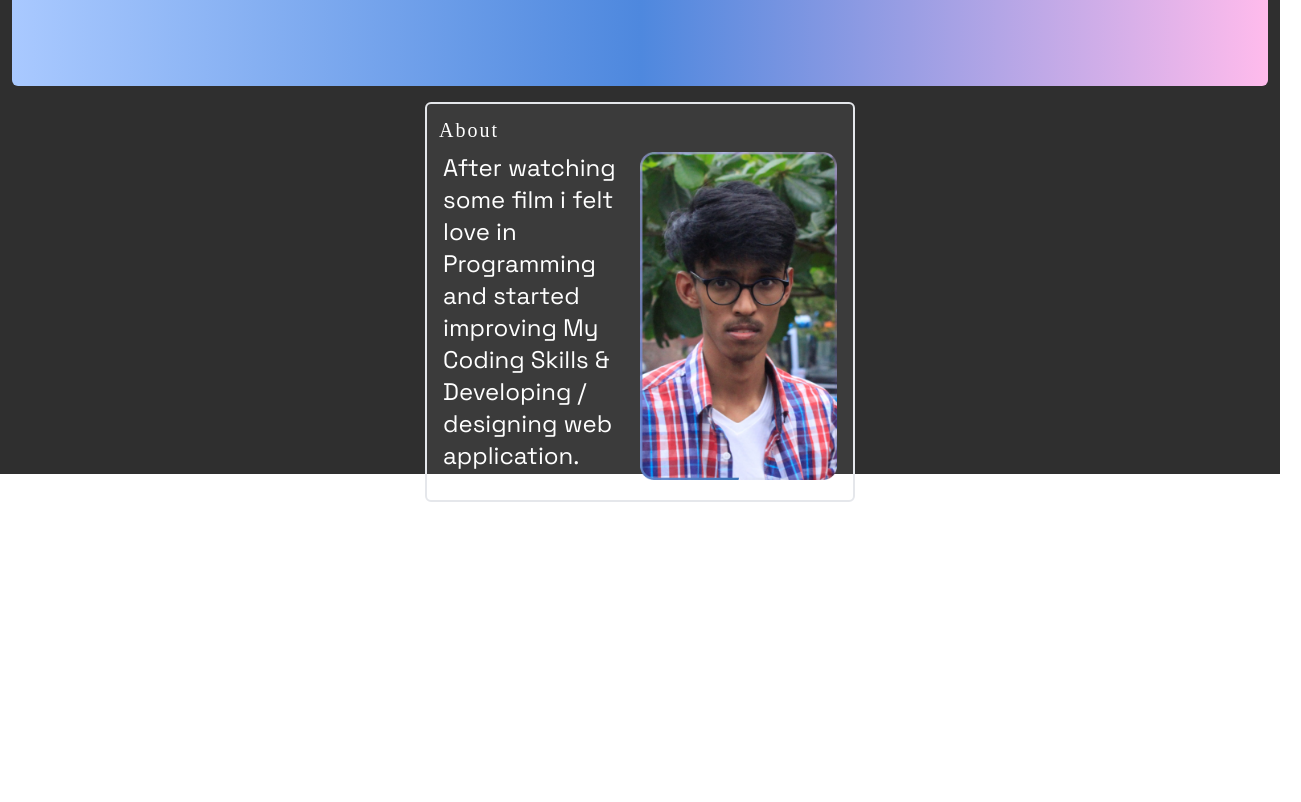
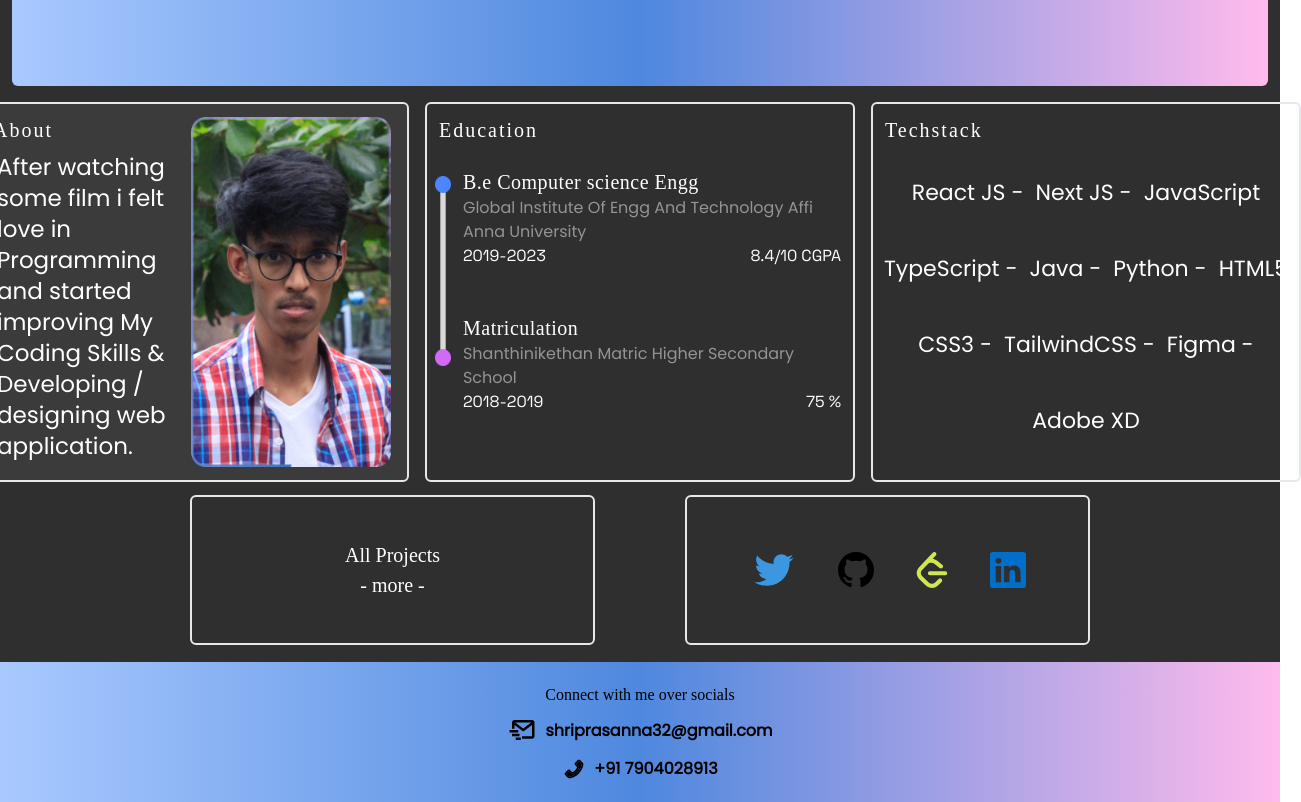
Before and after one commit to shrix1/protfolio-app, a Next.js app: page / in a window 1280 px wide. Shown: the part 326-1128 px from the top of the page, 1301 px wide, since content can reach past the window. Before the commit the page ends 828 px from the top, so only its background shows below. Built offline with nearby package versions, Linux system fonts and the light colour scheme; a web font is replaced by a local one.

Commit message:
done main page

```diff
--- a/app/About.tsx
+++ b/app/About.tsx
@@ -3,11 +3,17 @@ import Image from "next/image";
 
 const About = () => {
   return (
-    <div className="border-2 h-[400px] w-[100%] rounded-md bg-[rgba(255,255,255,0.06)] lg:w-[430px]">
+    <div
+      className="border-2 h-[380px] w-[100%] rounded-md bg-[rgba(255,255,255,0.06)]
+    lg:w-[430px]"
+    >
       <h1 className="p-3 text-xl text-white tracking-widest">About</h1>
 
-      <div className=" h-[340px] flex p-4 justify-between ">
-        <h1 className="text-xl font-sp text-white w-[150px] lg:w-[200px] lg:text-2xl lg:-mt-[20px]  ">
+      <div className=" h-[340px] flex p-4 justify-between">
+        <h1
+          className="text-xl font-pop text-white w-[150px] lg:w-[200px]
+        lg:text-[23px] lg:-mt-[20px] md:text-[24px] md:leading-[31px] "
+        >
           After watching some film i felt love in Programming and started
           improving My Coding Skills & Developing / designing web application.{" "}
         </h1>
@@ -15,9 +21,9 @@ const About = () => {
         <Image
           src="/photo.png"
           alt="sasa"
-          width={160}
-          height={200}
-          className="rounded-md -mt-[20px] lg:w-[200px]"
+          width={170}
+          height={100}
+          className="rounded-md -mt-[55px] lg:w-[200px] h-[350px]"
           priority
         />
       </div>
--- /dev/null
+++ b/app/Education.tsx
@@ -0,0 +1,48 @@
+import React from "react";
+import Image from "next/image";
+
+const Education = () => {
+  return (
+    <div className="border-2 h-[380px] w-[100%] rounded-md lg:w-[430px] text-white">
+      <h1 className="p-3 text-xl text-white tracking-widest">Education</h1>
+
+      <div className="flex">
+        <Image
+          src="/education.png"
+          alt="sasa"
+          width={20}
+          height={10}
+          className="h-[190px] mt-5 ml-2"
+          priority
+        />
+        <section className="p-3 flex justify-between flex-col h-[270px]">
+          {/* college */}
+          <div>
+            <h1 className="text-xl tracking-wide">B.e Computer science Engg</h1>
+            <h1 className="font-pop text-[#ffffff7c] capitalize">
+              global institute of engg and Technology affi Anna University{" "}
+            </h1>
+            <div className="flex justify-between font-sp ">
+              <h1>2019-2023 </h1>
+              <h1>8.4/10 CGPA</h1>
+            </div>
+          </div>
+
+          {/* school */}
+          <div>
+            <h1 className="text-xl tracking-wide">Matriculation</h1>
+            <h1 className="font-pop text-[#ffffff7c] capitalize">
+              Shanthinikethan Matric Higher Secondary School
+            </h1>
+            <div className="flex justify-between font-sp">
+              <h1>2018-2019 </h1>
+              <h1> 75 %</h1>
+            </div>
+          </div>
+        </section>
+      </div>
+    </div>
+  );
+};
+
+export default Education;
--- /dev/null
+++ b/app/Footer.tsx
@@ -0,0 +1,29 @@
+import Link from "next/link";
+import React from "react";
+import { BiMailSend } from "react-icons/bi";
+import { AiTwotonePhone } from "react-icons/ai";
+
+const Footer = () => {
+  return (
+    <div
+      className="w-full h-[140px] flex flex-col justify-center items-center gap-3"
+      id="grad"
+    >
+      <h1 className="text-[16px]">Connect with me over socials</h1>
+      <Link href="/">
+        <div className="font-pop font-semibold flex gap-2">
+          <BiMailSend className="text-3xl -mt-1" />
+          <h1>shriprasanna32@gmail.com</h1>
+        </div>
+      </Link>
+      <Link href="/">
+        <div className="font-pop font-semibold flex gap-2">
+          <AiTwotonePhone className="text-2xl" />
+          <h1 className="">+91 7904028913</h1>{" "}
+        </div>
+      </Link>
+    </div>
+  );
+};
+
+export default Footer;
--- /dev/null
+++ b/app/Others.tsx
@@ -0,0 +1,43 @@
+import Link from "next/link";
+import React from "react";
+import { BsGithub, BsLinkedin } from "react-icons/bs";
+import { AiOutlineTwitter } from "react-icons/ai";
+import { SiLeetcode } from "react-icons/si";
+
+const Others = () => {
+  return (
+    <div
+      className="h-[190px] w-[100%] rounded-md text-white lg:h-[160px]
+    flex justify-between items-center lg:w-[900px]"
+    >
+      <div
+        className="border-2 w-[45%] h-[150px] rounded-md flex
+      justify-center items-center flex-col"
+      >
+        <h1 className="text-[20px] text-center">All Projects</h1>
+        <h1 className="text-[20px] text-center"> - more -</h1>
+      </div>
+
+      {/* Links */}
+      <div
+        className="border-2 w-[45%] h-[150px] rounded-md flex justify-center items-center flex-wrap
+        text-4xl p-3 gap-[40px]"
+      >
+        <Link href="">
+          <AiOutlineTwitter className="text-[#3d97e0] text-5xl" />
+        </Link>
+        <Link href="">
+          <BsGithub className=" text-[#000000]" />
+        </Link>
+        <Link href="">
+          <SiLeetcode className=" text-[#cfe64f]" />
+        </Link>
+        <Link href="">
+          <BsLinkedin className=" text-[#006fca]" />
+        </Link>
+      </div>
+    </div>
+  );
+};
+
+export default Others;
--- /dev/null
+++ b/app/Techstack.tsx
@@ -0,0 +1,27 @@
+import React from "react";
+
+const Techstack = () => {
+  return (
+    <div className="border-2 h-[380px] w-[100%] rounded-md lg:w-[430px] text-white">
+      <h1 className="p-3 text-xl text-white tracking-widest">Techstack</h1>
+      <div
+        className="font-pop flex flex-wrap items-center justify-center h-[300px]
+      gap-3 text-[22px] w-[100%] p-1"
+      >
+        <h1>React JS - </h1>
+        <h1>Next JS - </h1>
+        <h1>JavaScript </h1>
+        <h1>TypeScript - </h1>
+        <h1>Java - </h1>
+        <h1>Python - </h1>
+        <h1>HTML5</h1>
+        <h1>CSS3 - </h1>
+        <h1>TailwindCSS - </h1>
+        <h1>Figma - </h1>
+        <h1>Adobe XD</h1>
+      </div>
+    </div>
+  );
+};
+
+export default Techstack;
--- a/app/page.tsx
+++ b/app/page.tsx
@@ -1,14 +1,16 @@
 import Image from "next/image";
-import { Poppins } from "@next/font/google";
 import Nav from "./Nav";
 import HeaderContent from "./HeaderContent";
 import About from "./About";
-
-const pop = Poppins({ weight: "300" });
+import Education from "./Education";
+import Techstack from "./Techstack";
+import Other from "./Others";
+import Footer from "./Footer";
 
 export default function Home() {
   return (
-    <main className="bg-[#2F2F2F] w-screen h-screen p-3">
+    <>
+      <main className="bg-[#2F2F2F] w-full h-full p-3">
         {/* header */}
         <section className=" h-[400px] rounded-md" id="grad">
           {/* navBar */}
@@ -18,10 +20,20 @@ export default function Home() {
         </section>
 
         {/* Main content */}
-      <section className="flex flex-col justify-center items-center mt-4">
-        {/* about */}
+        <section className="flex flex-col justify-center items-center mt-4 gap-[13px] md:gap-2">
+          {/* about  and others*/}
+          <div className="flex gap-4 justify-center items-center lg:flex-row flex-col">
             <About />
+            <Education />
+            <Techstack />
+          </div>
+
+          <Other />
         </section>
+
+        {/* footer */}
       </main>
+      <Footer />
+    </>
   );
 }
```
Also changed, not shown: public/education.png (added). Lines whose indentation alone changed are shown as unchanged.
